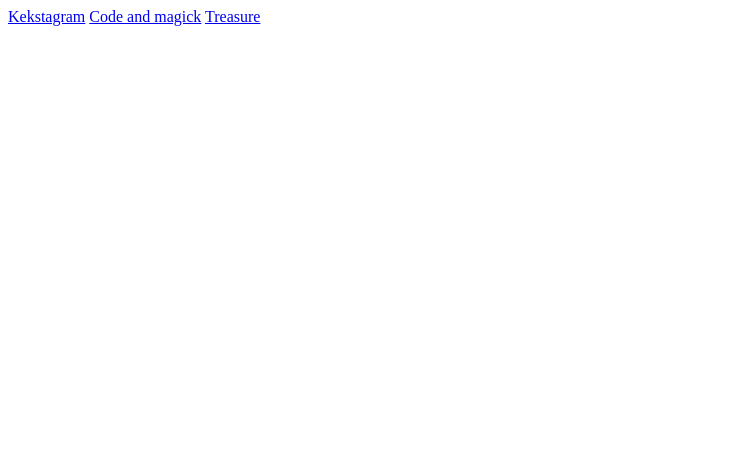
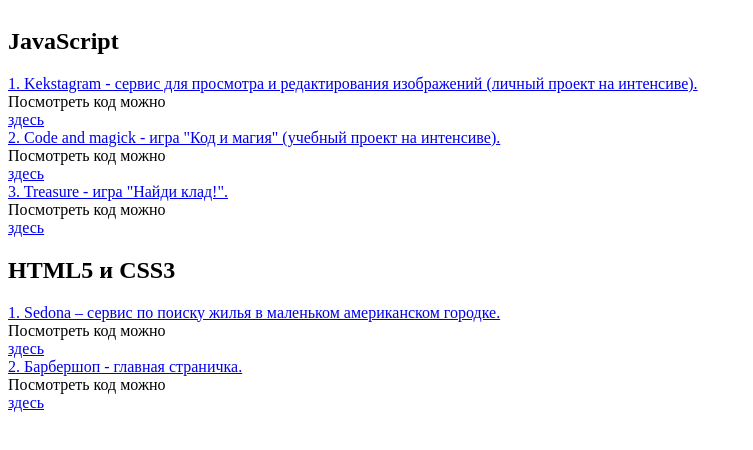
Before and after one commit to MichaelBezz/MichaelBezz.github.io, a plain HTML site: page index.html in a window 1280 px wide. Shown: the whole page, without its empty margins (0-753 px from the left). Drawn offline with Linux system fonts and the light colour scheme.

Commit message:
edit index

```diff
--- a/index.html
+++ b/index.html
@@ -1,16 +1,40 @@
 <!DOCTYPE html>
 <html lang="ru">
+
 <head>
   <meta charset="utf-8">
   <title>Portfolio</title>
 </head>
+
 <body>
+  <section class="map" style="display: flex; flex-direction: column;">
+    <h1>JavaScript</h1>
+    <a href="kekstagram/index.html" target="blanck">
+      1. Kekstagram - сервис для просмотра и редактирования изображений (личный проект на интенсиве).
+    </a>
+    Посмотреть код можно
+    <a href="https://github.com/MichaelBezz/782277-kekstagram" target="blanck">здесь</a>
+    <a href="code-and-magick/index.html" target="blanck">
+      2. Code and magick - игра "Код и магия" (учебный проект на интенсиве).</a>
+    Посмотреть код можно
+    <a href="https://github.com/MichaelBezz/782277-code-and-magick" target="blanck">здесь</a>
+    <a href="catjs-treasure/index.html" target="blanck">
+      3. Treasure - игра "Найди клад!".
+    </a>
+    Посмотреть код можно
+    <a href="https://github.com/MichaelBezz/MichaelBezz.github.io/tree/master/catjs-treasure" target="blanck">здесь</a>
+    <h1>HTML5 и CSS3</h1>
+    <a href="#" target="blanck">
+      1. Sedona – сервис по поиску жилья в маленьком американском городке.
+    </a>
+    Посмотреть код можно
+    <a href="https://github.com/MichaelBezz/782277-sedona" target="blanck">здесь</a>
+    <a href="#" target="blanck">
+      2. Барбершоп - главная страничка.
+    </a>
+    Посмотреть код можно
+    <a href="https://github.com/MichaelBezz/782277-barbershop" target="blanck">здесь</a>
+  </section>
+</body>
 
-  <div class="map">
-    <a href="kekstagram/index.html">Kekstagram</a>
-    <a href="code-and-magick/index.html">Code and magick</a>
-    <a href="catjs-treasure/index.html">Treasure</a>
-  </div>
-
-</body>
 </html>
```
